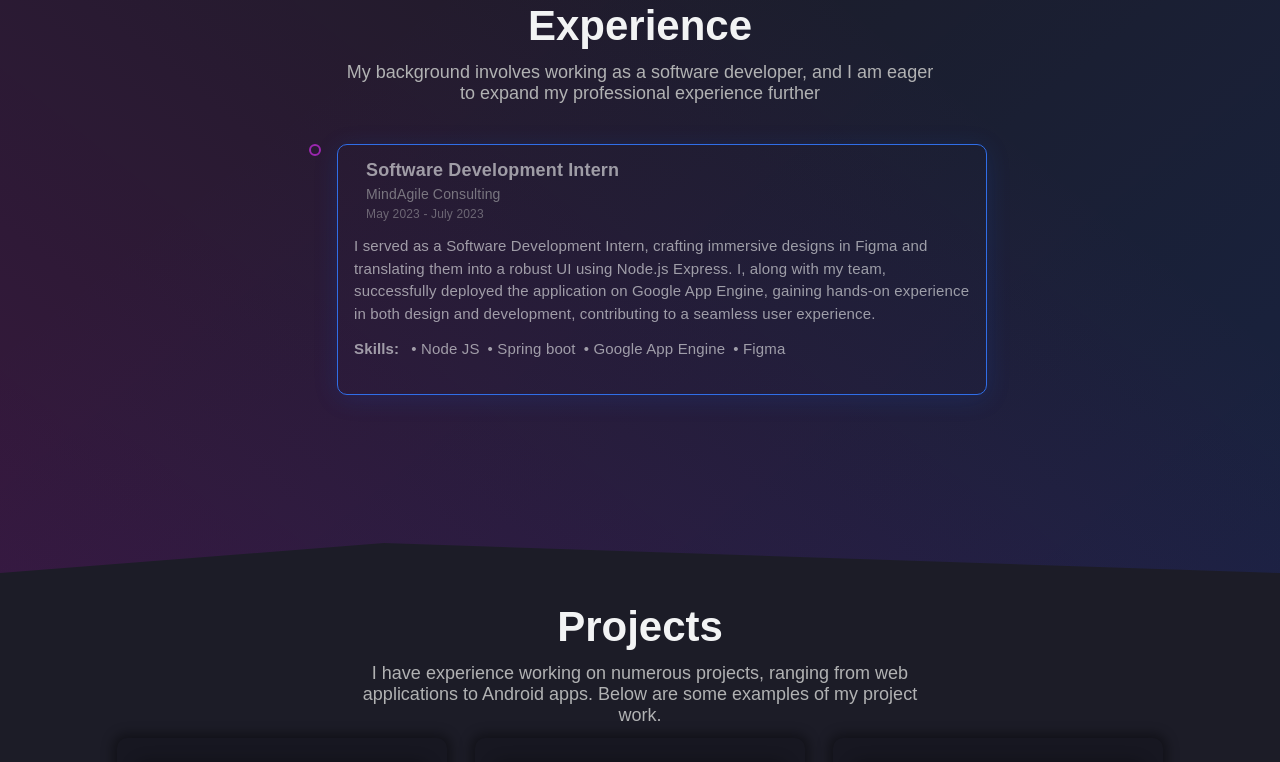
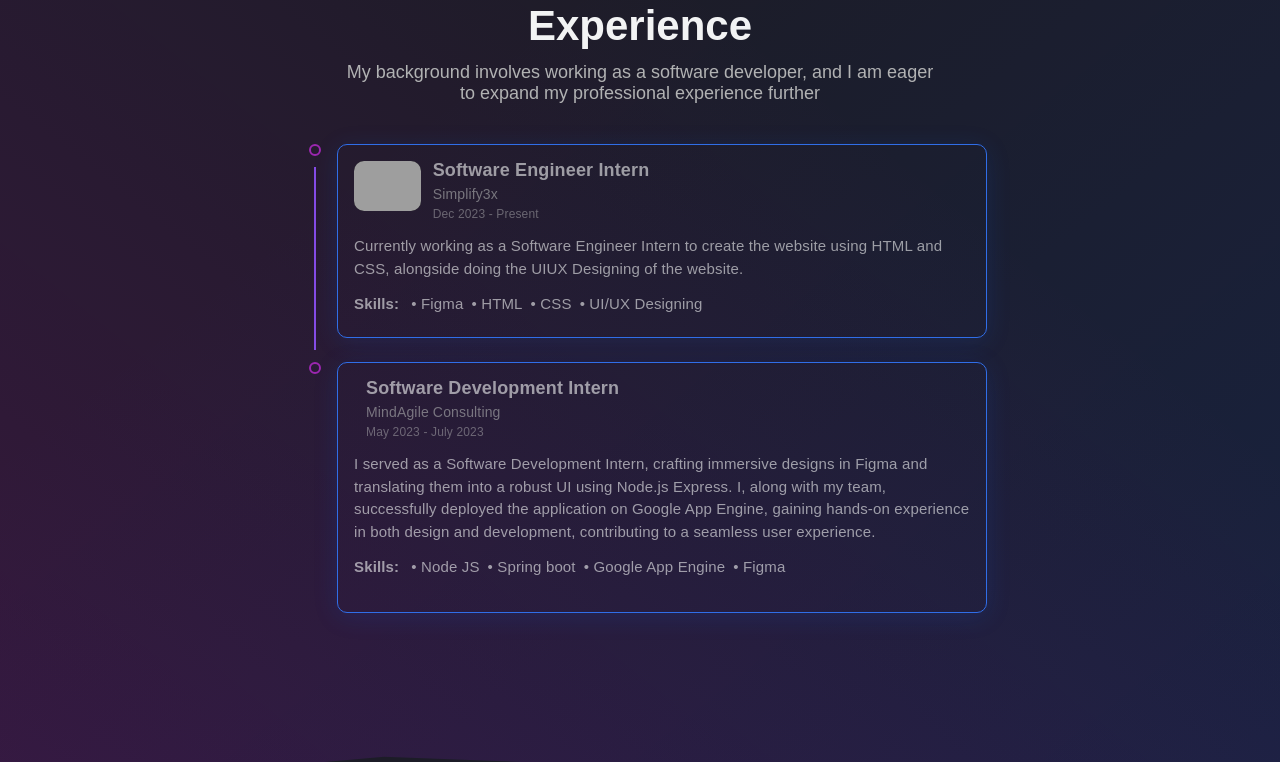
Before and after one commit to jsakshi1109/Portfolio, a React (Create React App) app: page / in a window 1280 px wide. Shown: the part 1640-2402 px from the top of the page. Built offline with nearby package versions, Linux system fonts and the light colour scheme; grey boxes are pictures that could not be loaded.

Commit message:
sakshi commit

```diff
--- a/src/data/constants.js
+++ b/src/data/constants.js
@@ -157,6 +157,21 @@ export const skills = [
 export const experiences = [
   {
     id: 0,
+    img: "https://firebasestorage.googleapis.com/v0/b/personal-portfolio-c7d28.appspot.com/o/logo%20company.png?alt=media&token=646738a7-8524-4d04-a61c-91f6e15505d8",
+    role: "Software Engineer Intern",
+    company: "Simplify3x",
+    date: "Dec 2023 - Present",
+    desc: "Currently working as a Software Engineer Intern to create the website using HTML and CSS, alongside doing the UIUX Designing of the website.",
+    skills: [
+      "Figma",
+      "HTML",
+      "CSS",
+      "UI/UX Designing"
+    ],
+    doc: "",
+  },
+  {
+    id: 1,
     img: "",
     role: "Software Development Intern",
     company: "MindAgile Consulting",
```
